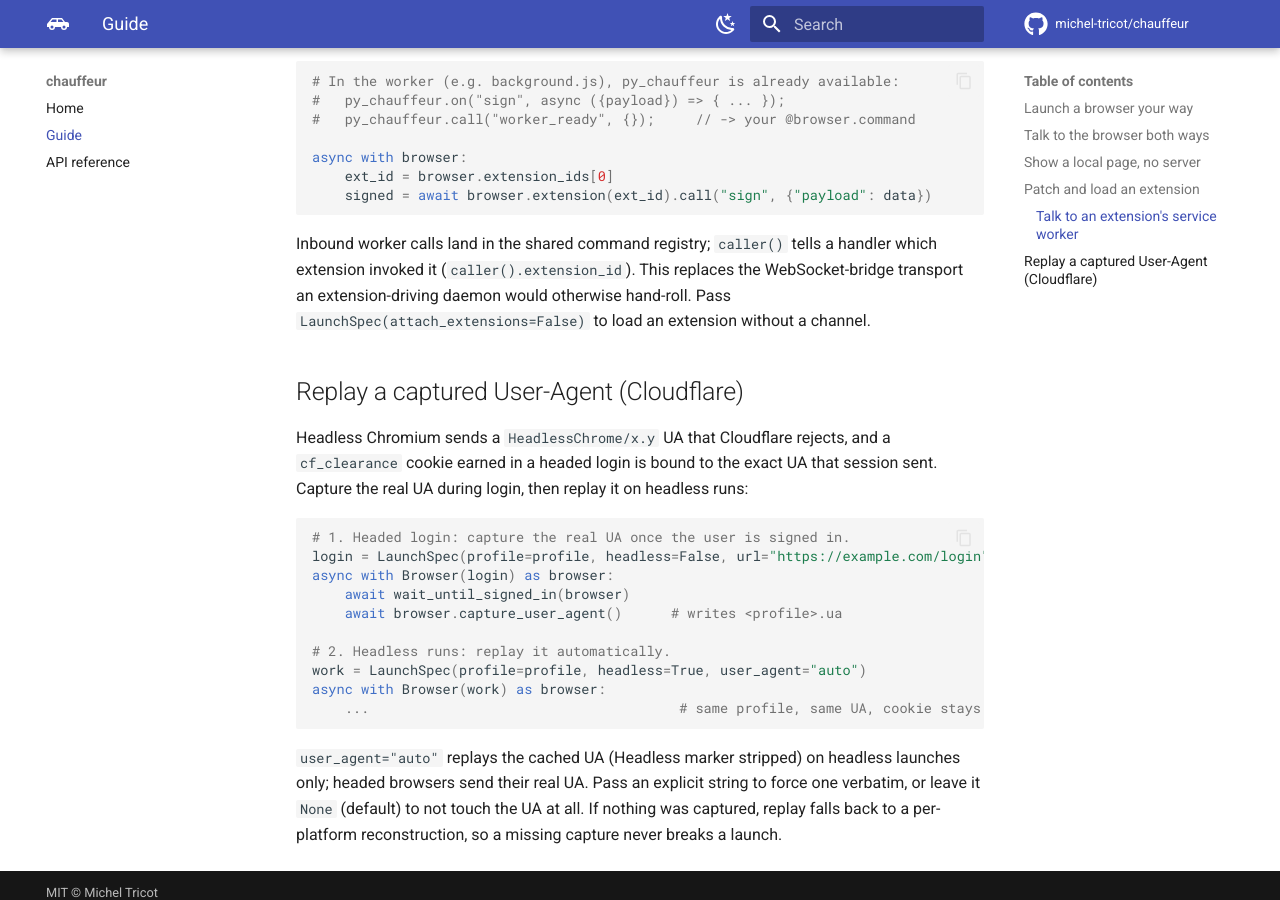
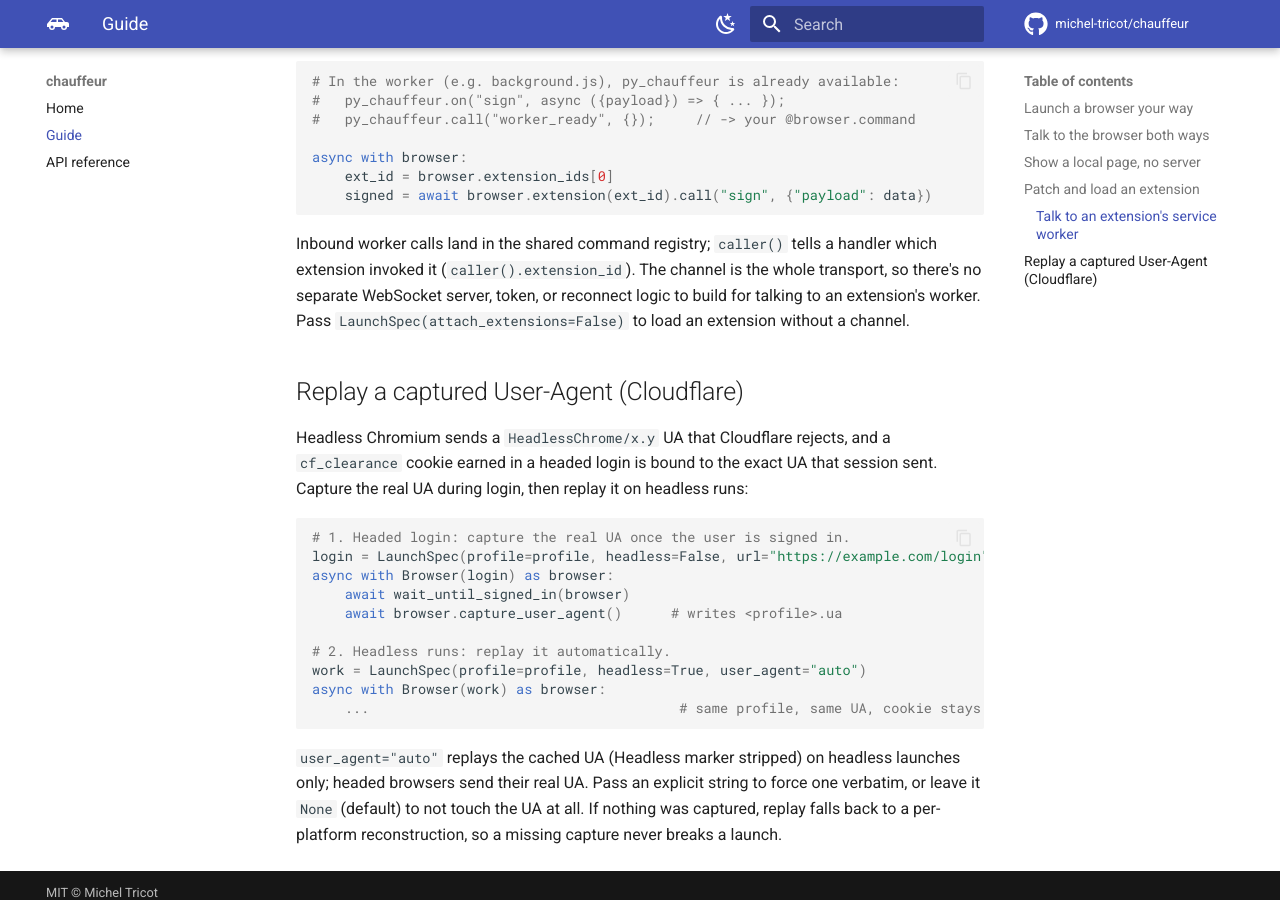
Before and after one commit to michel-tricot/chauffeur, an MkDocs documentation site: the page built from docs/guide.md, in a window 1280 px wide and 900 px high, scrolled down 3333 px. Built offline with MkDocs 1.6.1 and Material for MkDocs 9.7.7, drawn with Linux system fonts in a browser that asks for light colours; comment, search, counter and statistics services are not loaded.

Commit message:
docs: describe the worker channel as a lib feature, not via a separate daemon
Co-Authored-By: Claude Fable 5 <noreply@anthropic.com>

````diff
--- a/docs/guide.md
+++ b/docs/guide.md
@@ -176,9 +176,10 @@ async with browser:
 ```
 
 Inbound worker calls land in the shared command registry; `caller()` tells a
-handler which extension invoked it (`caller().extension_id`). This replaces the
-WebSocket-bridge transport an extension-driving daemon would otherwise hand-roll.
-Pass `LaunchSpec(attach_extensions=False)` to load an extension without a channel.
+handler which extension invoked it (`caller().extension_id`). The channel is the
+whole transport, so there's no separate WebSocket server, token, or reconnect
+logic to build for talking to an extension's worker. Pass
+`LaunchSpec(attach_extensions=False)` to load an extension without a channel.
 
 ## Replay a captured User-Agent (Cloudflare)
 
````
